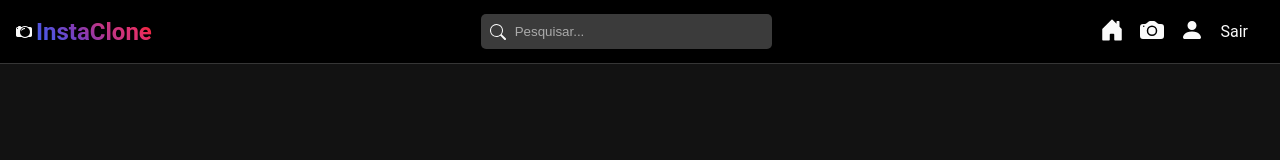
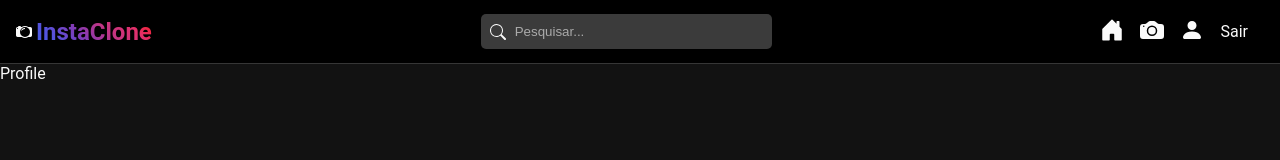
Before and after one commit to BrunoAlz/REACT-8_PROJETO_INSTACLONE, a React (Create React App) app in the folder frontend/: page /users/1 in a window 1280 px wide. Shown: the top 160 px of the page. Built offline with nearby package versions, Linux system fonts and the light colour scheme; sample sign-in values are in the browser's storage.

Commit message:
Inicio da Implementação do PROFILE do usuário

```diff
--- a/frontend/src/App.js
+++ b/frontend/src/App.js
@@ -15,6 +15,7 @@
 import Login from "./pages/Auth/Login";
 import Register from "./pages/Auth/Register";
 import EditProfile from "./pages/EditProfile/EditProfile";
+import Profile from "./pages/Profile/Profile";
 
 function App() {
   const { auth, loading } = useAuth();
@@ -38,6 +39,10 @@
               element={auth ? <EditProfile /> : <Navigate to="/login" />}
             />
             <Route
+              path="/users/:id"
+              element={auth ? <Profile /> : <Navigate to="/login" />}
+            />
+            <Route
               path="/login"
               element={!auth ? <Login /> : <Navigate to="/" />}
             />
--- /dev/null
+++ b/frontend/src/pages/Profile/Profile.js
@@ -0,0 +1,24 @@
+/* eslint-disable no-unused-vars */
+import "./Profile.css";
+
+// Utils
+import { uploads } from "../../utils/config";
+
+// Hooks
+import { useState, useEffect } from "react";
+import { useSelector, useDispatch } from "react-redux";
+import { useParams } from "react-router-dom";
+
+// Redux
+
+// Components
+import Message from "../../components/Message";
+
+// Icons
+import { BsFillEyeFill, BsPencilFill, BsXLg } from "react-icons/bs";
+
+const Profile = () => {
+  return <div>Profile</div>;
+};
+
+export default Profile;
```
Also changed, not shown: frontend/src/pages/Profile/Profile.css (added).
